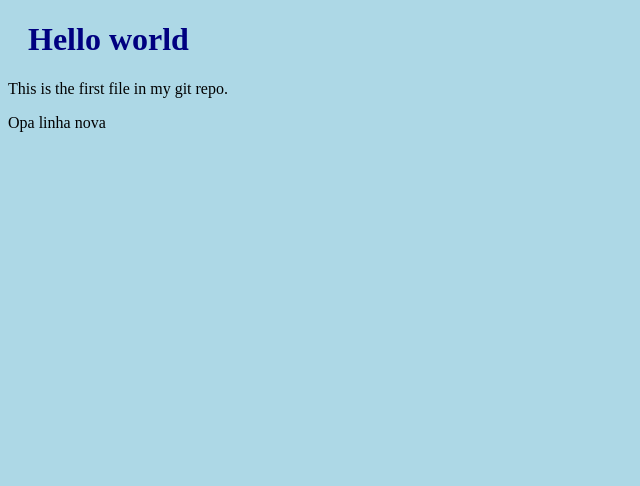
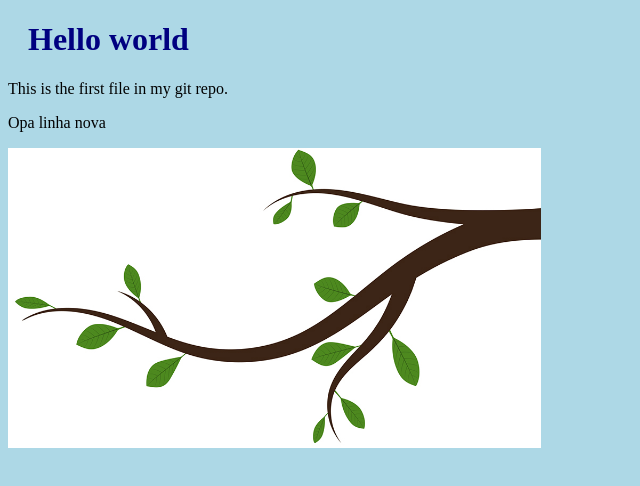
Before and after one commit to cassio645/git_w3, a plain HTML site: page index.html in a window 1280 px wide. Shown: the whole page, without its empty margins (0-640 px from the left). Drawn offline with Linux system fonts and the light colour scheme.

Commit message:
adicionei uma imagem

```diff
--- a/index.html
+++ b/index.html
@@ -11,6 +11,6 @@
     <h1>Hello world</h1>
     <p>This is the first file in my git repo.</p>
     <p>Opa linha nova</p>
-
+    <div><img src="imagenzinha.jpg" alt="Imagem de branch" style="height: 300px;"></div>
 </body>
 </html>
```
Also changed, not shown: imagenzinha.jpg (added).
